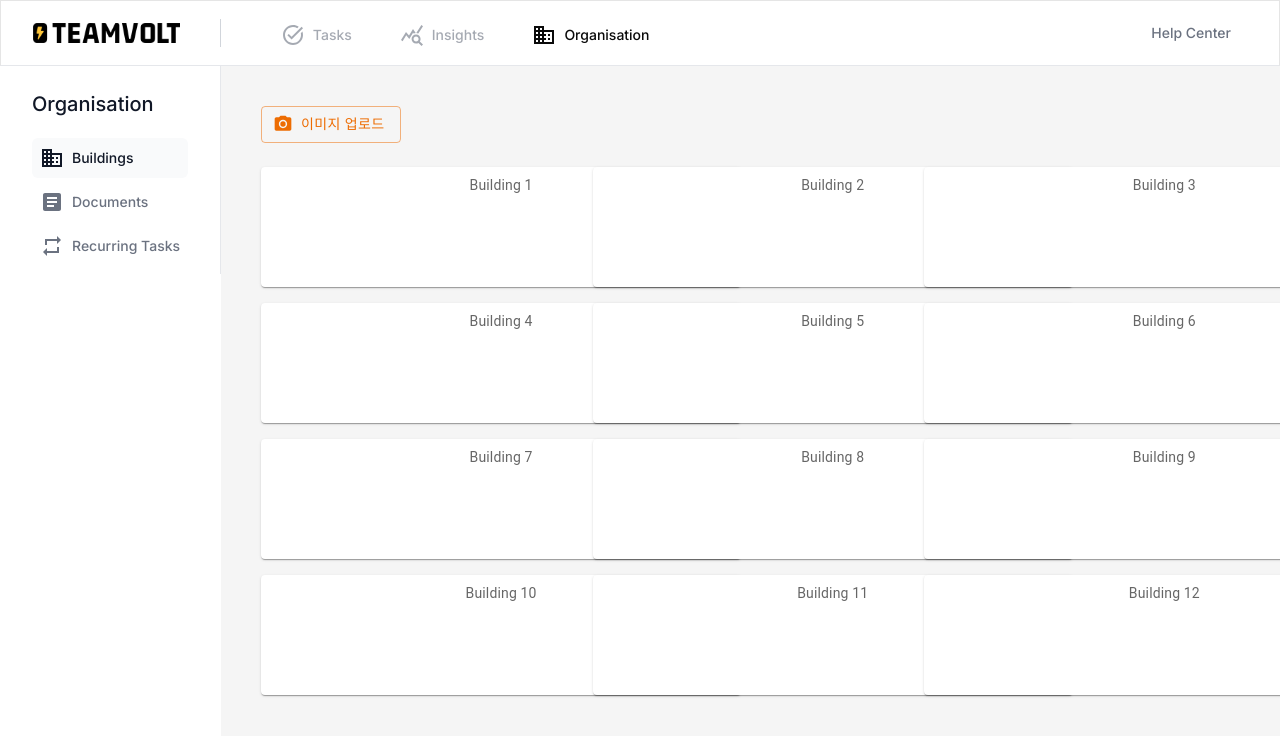
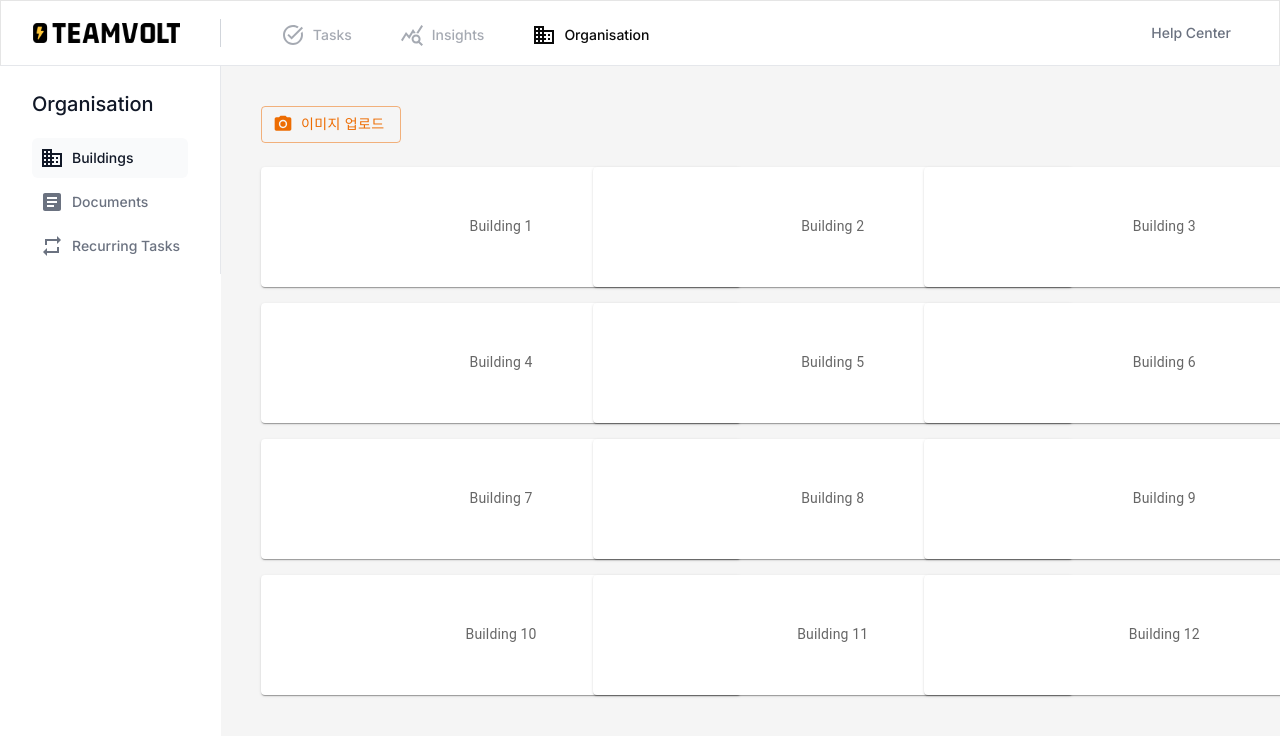
Before and after one commit to stPark-dev/trello-tuto, a Next.js app: page /main in a window 1280 px wide. Shown: the top 736 px of the page. Built offline with nearby package versions, Linux system fonts and the light colour scheme.

Commit message:
feat: Main page Item text alignItems justifyContent textAlign center

```diff
--- a/app/(platform)/main/page.tsx
+++ b/app/(platform)/main/page.tsx
@@ -18,9 +18,13 @@ const MainPage = () => {
         backgroundColor: theme.palette.mode === 'dark' ? '#1A2027' : '#fff',
         ...theme.typography.body2,
         padding: theme.spacing(1),
+        display: 'flex',
+        alignItems: 'center',
+        justifyContent: 'center',
         textAlign: 'center',
         color: theme.palette.text.secondary,
     }));
+
 
     const VisuallyHiddenInput = styled('input')({
         clip: 'rect(0 0 0 0)',
```
